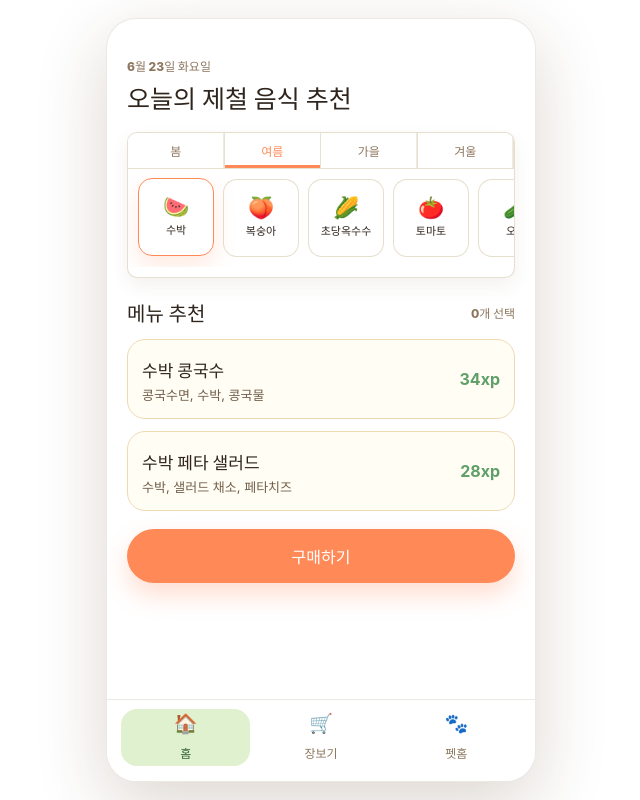
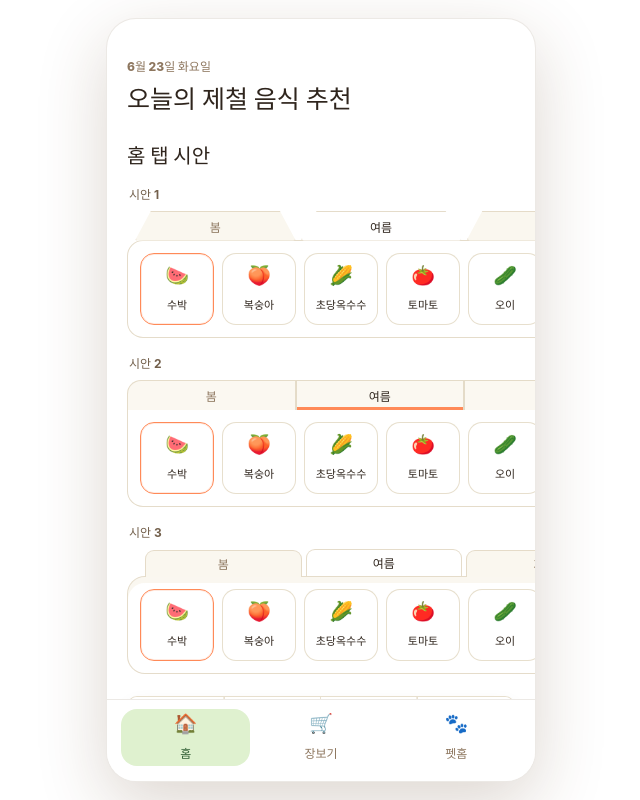
Before and after one commit to maengu86/Toss_menu, a React (Vite) app: page / in a window 1280 px wide. Shown: the whole page, without its empty margins (319-959 px from the left). Built offline with nearby package versions, Linux system fonts and the light colour scheme.

Commit message:
Restore home tab drafts

```diff
--- a/src/App.css
+++ b/src/App.css
@@ -524,6 +524,178 @@
   margin-top: 4px;
 }
 
+.tab-drafts {
+  display: grid;
+  gap: 16px;
+  margin: 18px 0 22px;
+}
+
+.tab-drafts .section-title {
+  margin-bottom: 0;
+}
+
+.tab-draft {
+  position: relative;
+  padding-top: 26px;
+}
+
+.draft-label {
+  position: absolute;
+  top: 0;
+  left: 2px;
+  color: #725f4b;
+  font-size: 12px;
+}
+
+.draft-tabs {
+  display: grid;
+  grid-template-columns: repeat(4, 1fr);
+  align-items: end;
+  padding: 0 8px;
+}
+
+.draft-tabs button {
+  min-height: 30px;
+  border: 1px solid rgba(226, 216, 195, 0.88);
+  border-bottom: 0;
+  color: #8d765e;
+  font-size: 12px;
+  font-weight: 900;
+  background: #faf7ef;
+}
+
+.draft-tabs button.active {
+  color: #2f251d;
+  background: #ffffff;
+}
+
+.draft-ingredient-box {
+  display: flex;
+  gap: 8px;
+  overflow-x: auto;
+  padding: 12px;
+  border: 1px solid rgba(226, 216, 195, 0.88);
+  background: #ffffff;
+  scrollbar-color: transparent transparent;
+  scrollbar-width: thin;
+  scroll-snap-type: x proximity;
+}
+
+.draft-ingredient-box::-webkit-scrollbar {
+  height: 7px;
+}
+
+.draft-ingredient-box::-webkit-scrollbar-track,
+.draft-ingredient-box::-webkit-scrollbar-button,
+.draft-ingredient-box::-webkit-scrollbar-corner {
+  background: transparent;
+}
+
+.draft-ingredient-box::-webkit-scrollbar-thumb {
+  border-radius: 999px;
+  background: transparent;
+}
+
+.phone.is-scrolling .draft-ingredient-box {
+  scrollbar-color: var(--orange) transparent;
+}
+
+.phone.is-scrolling .draft-ingredient-box::-webkit-scrollbar-thumb {
+  background: var(--orange);
+}
+
+.draft-ingredient-box button {
+  min-width: 74px;
+  min-height: 72px;
+  display: grid;
+  flex: 0 0 auto;
+  gap: 6px;
+  place-items: center;
+  padding: 8px 6px;
+  border: 1px solid rgba(226, 216, 195, 0.82);
+  border-radius: 14px;
+  background: #ffffff;
+  scroll-snap-align: center;
+}
+
+.draft-ingredient-box button.active {
+  border-color: #ff8a58;
+  box-shadow: inset 0 0 0 1px rgba(255, 138, 88, 0.18);
+}
+
+.draft-ingredient-box span {
+  font-size: 19px;
+  line-height: 1;
+}
+
+.draft-ingredient-box b {
+  color: #2f251d;
+  font-size: 11px;
+  line-height: 1.15;
+  white-space: nowrap;
+}
+
+.draft-clip .draft-tabs {
+  gap: 5px;
+}
+
+.draft-clip .draft-tabs button {
+  border-radius: 12px 12px 3px 3px;
+  clip-path: polygon(10% 0, 90% 0, 100% 100%, 0 100%);
+}
+
+.draft-clip .draft-ingredient-box {
+  margin-top: -1px;
+  border-radius: 16px;
+}
+
+.draft-folder .draft-tabs {
+  gap: 0;
+  padding: 0;
+}
+
+.draft-folder .draft-tabs button {
+  border-radius: 0;
+  background: #fbf8f1;
+}
+
+.draft-folder .draft-tabs button:first-child {
+  border-radius: 14px 0 0 0;
+}
+
+.draft-folder .draft-tabs button:last-child {
+  border-radius: 0 14px 0 0;
+}
+
+.draft-folder .draft-tabs button.active {
+  box-shadow: inset 0 -3px 0 #ff8a58;
+}
+
+.draft-folder .draft-ingredient-box {
+  margin-top: -1px;
+  border-radius: 0 0 16px 16px;
+}
+
+.draft-notebook .draft-tabs {
+  gap: 4px;
+  padding: 0 18px;
+}
+
+.draft-notebook .draft-tabs button {
+  min-height: 27px;
+  border-radius: 9px 9px 0 0;
+  transform: translateY(1px);
+}
+
+.draft-notebook .draft-tabs button.active {
+  transform: translateY(0);
+}
+
+.draft-notebook .draft-ingredient-box {
+  border-radius: 18px;
+  box-shadow: inset 0 6px 0 rgba(250, 247, 239, 0.9);
+}
+
 .nested-menu-list {
   padding: 0;
   border: 0;
--- a/src/App.tsx
+++ b/src/App.tsx
@@ -272,6 +272,16 @@ function HomeScreen({
         <h1>오늘의 제철 음식 추천</h1>
       </header>
 
+      <TabDrafts
+        seasons={seasons}
+        seasonIngredients={seasonIngredients}
+        selectedSeason={selectedSeason}
+        selectedSeasonalIngredientId={selectedSeasonalIngredientId}
+        onScrollActivity={onScrollActivity}
+        onSelectSeason={onSelectSeason}
+        onSelectSeasonalIngredient={onSelectSeasonalIngredient}
+      />
+
       <div className="season-panel">
         <div className="season-tabs" aria-label="계절 선택">
           {seasons.map((season) => (
@@ -355,6 +365,69 @@ function HomeScreen({
           </button>
         </div>
       )}
+    </section>
+  )
+}
+
+function TabDrafts({
+  seasons,
+  seasonIngredients,
+  selectedSeason,
+  selectedSeasonalIngredientId,
+  onScrollActivity,
+  onSelectSeason,
+  onSelectSeasonalIngredient,
+}: {
+  seasons: { key: SeasonKey; label: string; accent: string }[]
+  seasonIngredients: SeasonalIngredient[]
+  selectedSeason: SeasonKey
+  selectedSeasonalIngredientId: string
+  onScrollActivity: () => void
+  onSelectSeason: (season: SeasonKey) => void
+  onSelectSeasonalIngredient: (id: string) => void
+}) {
+  const drafts = [
+    { id: 1, label: '시안 1', className: 'draft-clip' },
+    { id: 2, label: '시안 2', className: 'draft-folder' },
+    { id: 3, label: '시안 3', className: 'draft-notebook' },
+  ]
+
+  return (
+    <section className="tab-drafts" aria-label="홈 탭 시안">
+      <div className="section-title">
+        <h2>홈 탭 시안</h2>
+        <span>탭 + 식재료 박스</span>
+      </div>
+      {drafts.map((draft) => (
+        <div className={`tab-draft ${draft.className}`} key={draft.id}>
+          <strong className="draft-label">{draft.label}</strong>
+          <div className="draft-tabs">
+            {seasons.map((season) => (
+              <button
+                className={selectedSeason === season.key ? 'active' : ''}
+                key={season.key}
+                onClick={() => onSelectSeason(season.key)}
+                type="button"
+              >
+                {season.label}
+              </button>
+            ))}
+          </div>
+          <div className="draft-ingredient-box" onScroll={onScrollActivity}>
+            {seasonIngredients.map((ingredient) => (
+              <button
+                className={selectedSeasonalIngredientId === ingredient.id ? 'active' : ''}
+                key={`${draft.id}-${ingredient.id}`}
+                onClick={() => onSelectSeasonalIngredient(ingredient.id)}
+                type="button"
+              >
+                <span aria-hidden="true">{ingredient.emoji}</span>
+                <b>{ingredient.name}</b>
+              </button>
+            ))}
+          </div>
+        </div>
+      ))}
     </section>
   )
 }
```
